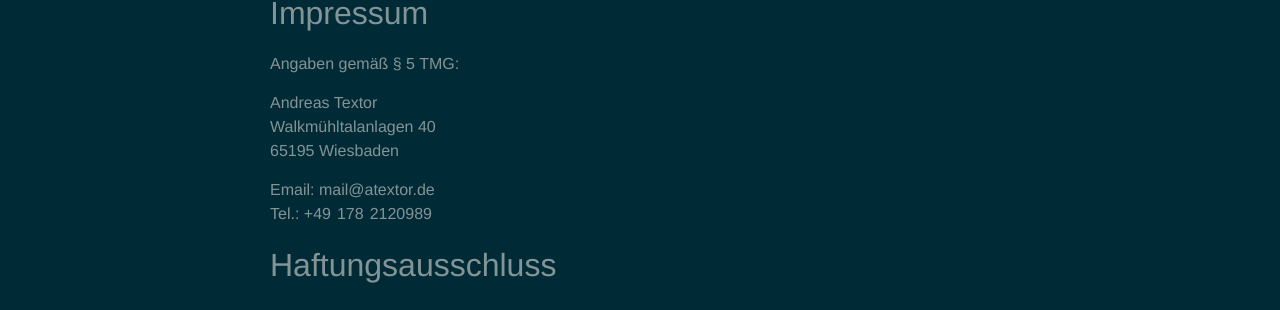
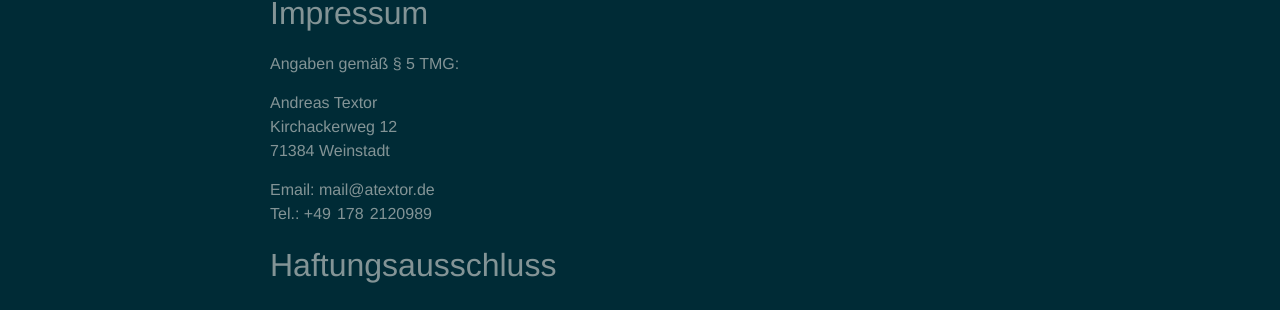
Before and after one commit to atextor/atextor.github.com, a Jekyll site: the page built from about.md, in a window 1280 px wide. Shown: the part 175-485 px from the top of the page. Built offline with Jekyll 4.4.1, drawn with Linux system fonts in a browser that asks for light colours.

Commit message:
Update imprint

```diff
--- a/about.md
+++ b/about.md
@@ -12,8 +12,8 @@ vim: set fo=aw2tq, tw=120, spelllang=de,en
 Angaben gemäß § 5 TMG:
 
 Andreas Textor<br/>
-Walkmühltalanlagen 40<br/>
-65195 Wiesbaden
+Kirchackerweg 12<br/>
+71384 Weinstadt
 
 Email: mail&#64;<span class="nothing">atextor</span>.de<br/>
 Tel.: <span class="pad">+49</span><span class="pad">178</span><span class="pad">2120989</span>
```
